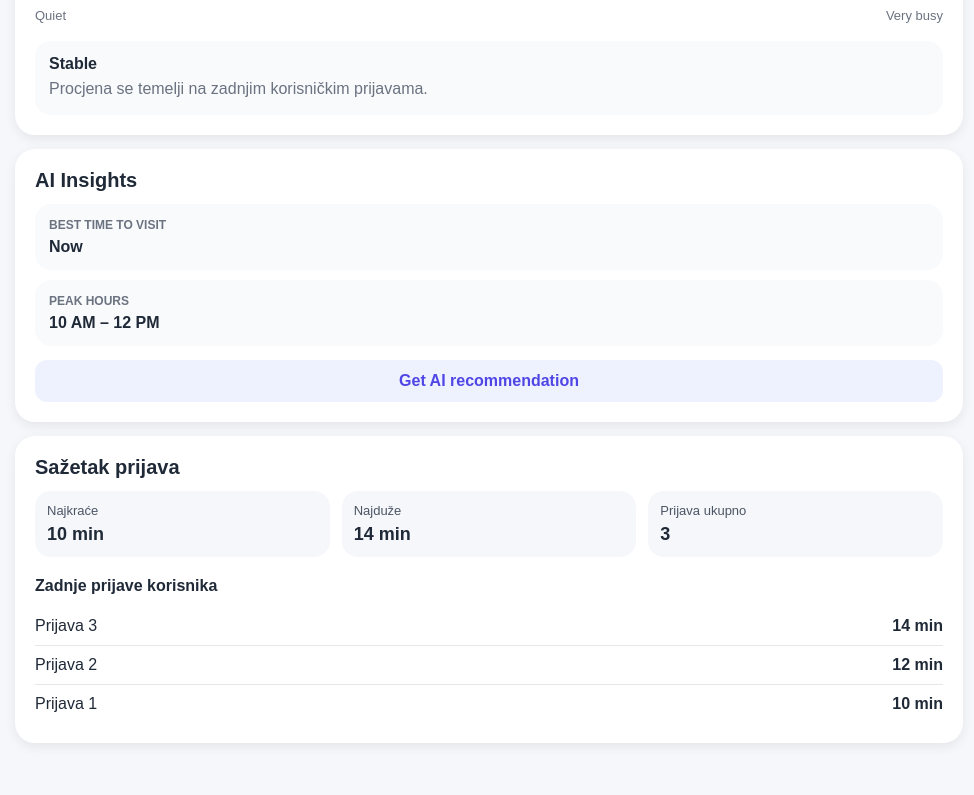
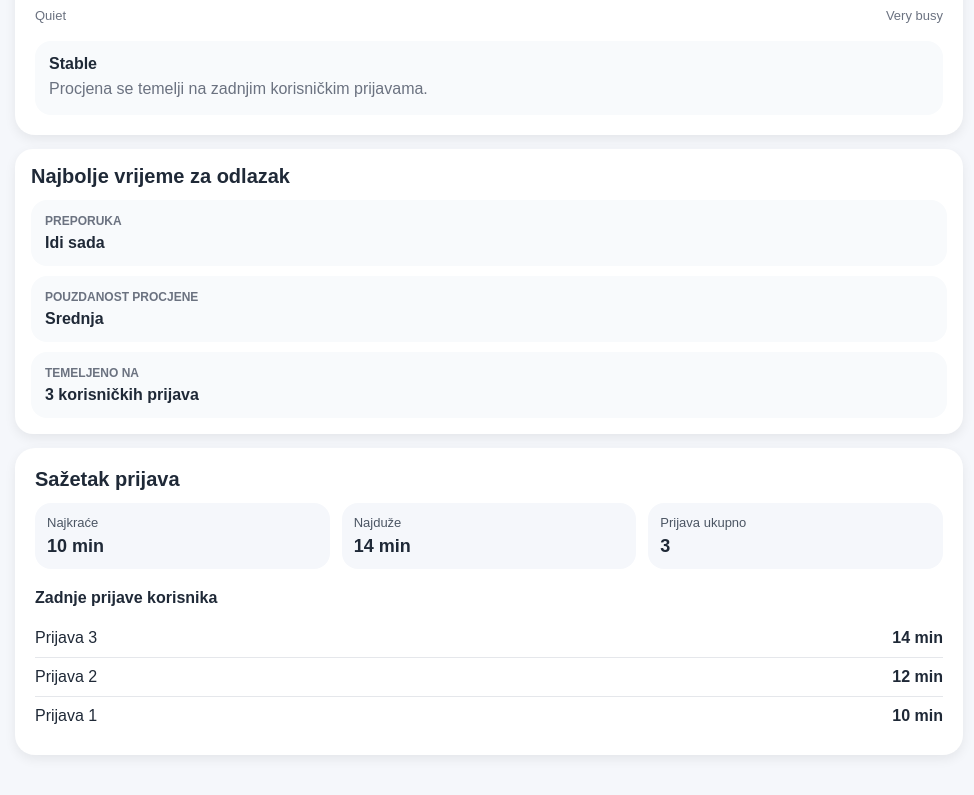
Before and after one commit to markoruzic/queueless, a React (Vite) app: page /location/1 in a window 1280 px wide. Shown: the part 772-1567 px from the top of the page, without its empty margins (151-1125 px from the left). Built offline with nearby package versions, Linux system fonts and the light colour scheme.

Commit message:
UX and design improvements (map,popups)

```diff
--- a/src/App.jsx
+++ b/src/App.jsx
@@ -1,6 +1,7 @@
 import { BrowserRouter, Routes, Route } from 'react-router-dom'
 import Home from './pages/Home'
 import LocationDetails from './pages/LocationDetails'
+import Explore from './pages/Explore'
 
 function App() {
   return (
@@ -8,6 +9,7 @@ function App() {
       <Routes>
         <Route path="/" element={<Home />} />
         <Route path="/location/:id" element={<LocationDetails />} />
+        <Route path="/explore" element={<Explore />} />
       </Routes>
     </BrowserRouter>
   )
--- a/src/components/BottomNavigation.jsx
+++ b/src/components/BottomNavigation.jsx
@@ -8,7 +8,7 @@ const navItems = [
   },
   {
     label: 'Explore',
-    path: '/',
+    path: '/explore',
     icon: '🔍'
   },
   {
--- a/src/components/QueueMap.jsx
+++ b/src/components/QueueMap.jsx
@@ -1,5 +1,6 @@
+import { useState } from 'react'
 import { Link } from 'react-router-dom'
-import { MapContainer, TileLayer, CircleMarker, Popup } from 'react-leaflet'
+import { MapContainer, TileLayer, CircleMarker, Popup, useMapEvents } from 'react-leaflet'
 
 function getMarkerColor(waitTime) {
   if (waitTime <= 10) return '#16a34a'
@@ -7,7 +8,24 @@ function getMarkerColor(waitTime) {
   return '#ef4444'
 }
 
+function ZoomTracker({ onZoomChange }) {
+  useMapEvents({
+    zoomend(event) {
+      onZoomChange(event.target.getZoom())
+    }
+  })
+
+  return null
+}
+
 function QueueMap({ locations }) {
+  const [zoom, setZoom] = useState(12)
+  function getMarkerRadius() {
+  if (zoom <= 12) return 7
+  if (zoom <= 14) return 10
+  if (zoom <= 16) return 14
+  return 18
+}
   return (
     <MapContainer
       center={[45.815, 15.9819]}
@@ -16,24 +34,25 @@ function QueueMap({ locations }) {
       scrollWheelZoom={true}
       zoomControl={false}
     >
+      <ZoomTracker onZoomChange={setZoom} />
       <TileLayer
-        attribution="&copy; OpenStreetMap contributors"
-        url="https://{s}.tile.openstreetmap.org/{z}/{x}/{y}.png"
-      />
+  attribution="&copy; OpenStreetMap & Carto"
+  url="https://{s}.basemaps.cartocdn.com/light_all/{z}/{x}/{y}{r}.png"
+/>
 
       {locations.map((location) => (
         <CircleMarker
           key={location.id}
           center={location.coordinates}
-          radius={20}
+          radius={getMarkerRadius()}
           pathOptions={{
-            color: getMarkerColor(location.waitTime),
+            color: 'white',
             fillColor: getMarkerColor(location.waitTime),
-            fillOpacity: 0.85,
-            weight: 3
+            fillOpacity: 1,
+            weight: 2
           }}
         >
-         <Popup className="queue-leaflet-popup">
+         <Popup className="queue-leaflet-popup" closeButton={false}>
   <div className="map-popup">
     <strong>{location.name}</strong>
     <span>{location.category}</span>
--- a/src/index.css
+++ b/src/index.css
@@ -334,7 +334,7 @@ button {
 .status-card,
 .recommendation-card,
 .trend-card,
-.ai-card,
+.recommendation-details-card,
 .report-card,
 .analytics-card {
   background: white;
@@ -430,7 +430,7 @@ button {
 .recommendation-card h2,
 .report-card h2,
 .analytics-card h2,
-.ai-card h2 {
+.recommendation-details-card h2 {
   font-size: 20px;
   margin-bottom: 12px;
 }
@@ -664,7 +664,7 @@ button {
   .status-card,
   .recommendation-card,
   .trend-card,
-  .ai-card,
+  .recommendation-details-card,
   .report-card,
   .analytics-card {
     border-radius: 20px;
@@ -776,3 +776,54 @@ button {
 .bottom-nav-item-active {
   color: #111827;
 }
+
+.recommendation-details-card {
+  background: white;
+  border-radius: 18px;
+  padding: 16px;
+  margin-top: 14px;
+  box-shadow: 0 4px 12px rgba(0, 0, 0, 0.07);
+}
+
+.time-recommendation {
+  background: #f8fafc;
+  border-radius: 16px;
+  padding: 14px;
+  margin-top: 10px;
+}
+
+.time-recommendation span {
+  display: block;
+  text-transform: uppercase;
+  color: #6b7280;
+  font-size: 12px;
+  font-weight: 800;
+  margin-bottom: 6px;
+}
+
+.marker-pulse {
+  position: relative;
+}
+
+.marker-pulse::after {
+  content: "";
+  position: absolute;
+  width: 20px;
+  height: 20px;
+  border-radius: 50%;
+  background: inherit;
+  opacity: 0.4;
+  transform: scale(1);
+  animation: pulse 1.5s infinite;
+}
+
+@keyframes pulse {
+  0% {
+    transform: scale(1);
+    opacity: 0.4;
+  }
+  100% {
+    transform: scale(2.2);
+    opacity: 0;
+  }
+}
--- /dev/null
+++ b/src/pages/Explore.jsx
@@ -0,0 +1,66 @@
+import { useState } from 'react'
+import LocationCard from '../components/LocationCard'
+import BottomNavigation from '../components/BottomNavigation'
+import { locations } from '../data/locations'
+
+const categories = ['Sve', 'Pošta', 'Banka', 'Ljekarna']
+
+function Explore() {
+  const [search, setSearch] = useState('')
+  const [category, setCategory] = useState('Sve')
+
+  const filteredLocations = locations.filter((location) => {
+    const matchesSearch = location.name
+      .toLowerCase()
+      .includes(search.toLowerCase())
+
+    const matchesCategory =
+      category === 'Sve' || location.category === category
+
+    return matchesSearch && matchesCategory
+  })
+
+  return (
+    <main className="explore-page">
+      <section className="explore-header">
+        <h1>Explore</h1>
+        <p>Pregledaj lokacije i pronađi najkraće čekanje.</p>
+      </section>
+
+      <input
+        type="text"
+        placeholder="Pretraži lokaciju..."
+        value={search}
+        onChange={(event) => setSearch(event.target.value)}
+      />
+
+      <div className="category-chips explore-chips">
+        {categories.map((item) => (
+          <button
+            key={item}
+            type="button"
+            className={category === item ? 'chip chip-active' : 'chip'}
+            onClick={() => setCategory(item)}
+          >
+            {item}
+          </button>
+        ))}
+      </div>
+
+      <section className="explore-list">
+        <div className="section-header">
+          <h2>Lokacije u blizini</h2>
+          <span>{filteredLocations.length} rezultata</span>
+        </div>
+
+        {filteredLocations.map((location) => (
+          <LocationCard key={location.id} location={location} />
+        ))}
+      </section>
+
+      <BottomNavigation />
+    </main>
+  )
+}
+
+export default Explore
--- a/src/pages/Home.jsx
+++ b/src/pages/Home.jsx
@@ -52,20 +52,7 @@ function Home() {
         </div>
       </section>
 
-      <section className="map-bottom-panel">
-        <div className="section-header">
-          <div>
-            <h2>{filteredLocations.length} lokacije u blizini</h2>
-            <span>Real-time procjene čekanja</span>
-          </div>
-        </div>
 
-        <div className="map-location-list">
-          {filteredLocations.map((location) => (
-            <LocationCard key={location.id} location={location} />
-          ))}
-        </div>
-      </section>
       <BottomNavigation />
     </main>
   )
--- a/src/pages/LocationDetails.jsx
+++ b/src/pages/LocationDetails.jsx
@@ -148,23 +148,36 @@ function LocationDetails() {
         </div>
       </section>
 
-      <section className="ai-card">
-        <h2>AI Insights</h2>
+      <section className="recommendation-details-card">
+  <h2>Najbolje vrijeme za odlazak</h2>
 
-        <div className="insight-item">
-          <span>Best time to visit</span>
-          <strong>{estimatedWaitTime <= 15 ? 'Now' : 'Later today'}</strong>
-        </div>
+  <div className="time-recommendation">
+    <span>Preporuka</span>
+    <strong>
+      {estimatedWaitTime <= 15
+        ? 'Idi sada'
+        : estimatedWaitTime <= 35
+          ? 'Pričekaj 30–60 min'
+          : 'Izbjegni trenutno'}
+    </strong>
+  </div>
 
-        <div className="insight-item">
-          <span>Peak hours</span>
-          <strong>10 AM – 12 PM</strong>
-        </div>
+  <div className="insight-item">
+    <span>Pouzdanost procjene</span>
+    <strong>
+      {reports.length >= 5
+        ? 'Visoka'
+        : reports.length >= 3
+          ? 'Srednja'
+          : 'Niska'}
+    </strong>
+  </div>
 
-        <button type="button" className="ai-button">
-          Get AI recommendation
-        </button>
-      </section>
+  <div className="insight-item">
+    <span>Temeljeno na</span>
+    <strong>{reports.length} korisničkih prijava</strong>
+  </div>
+</section>
 
 
 
```
